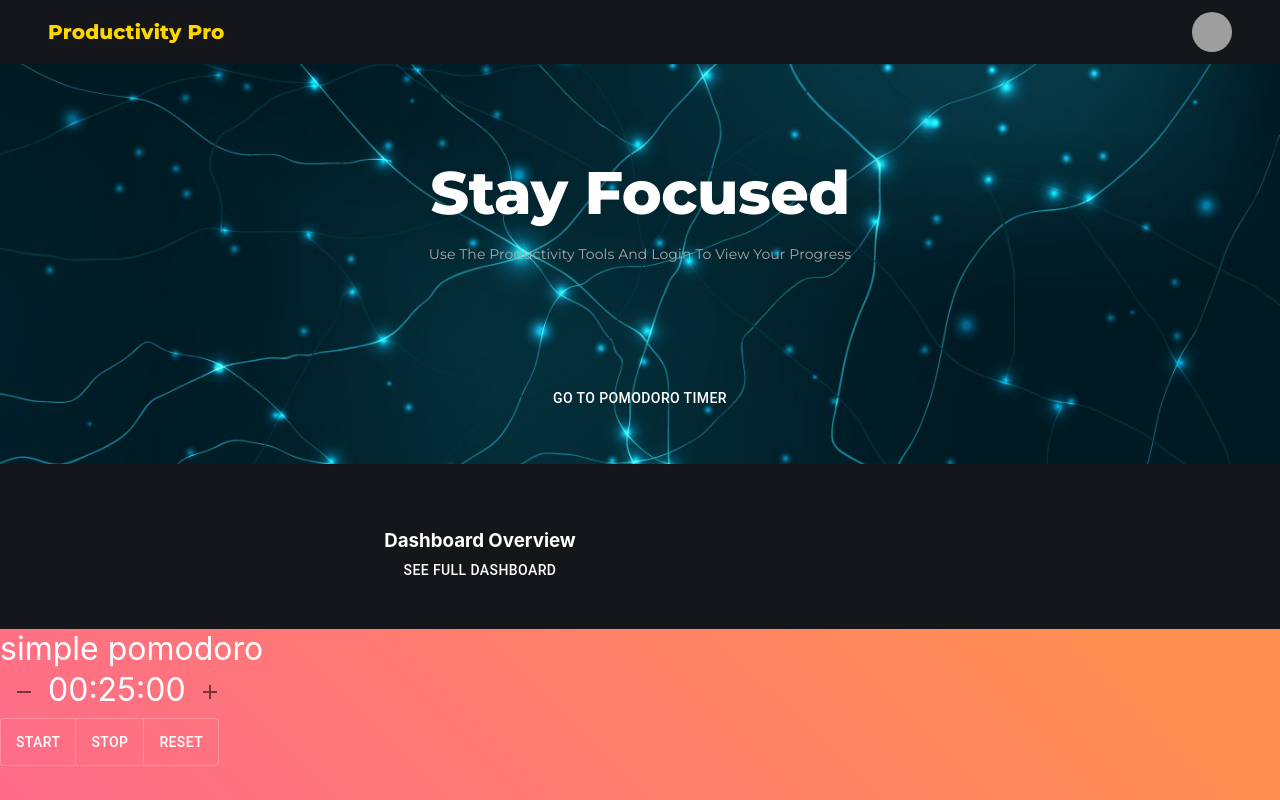
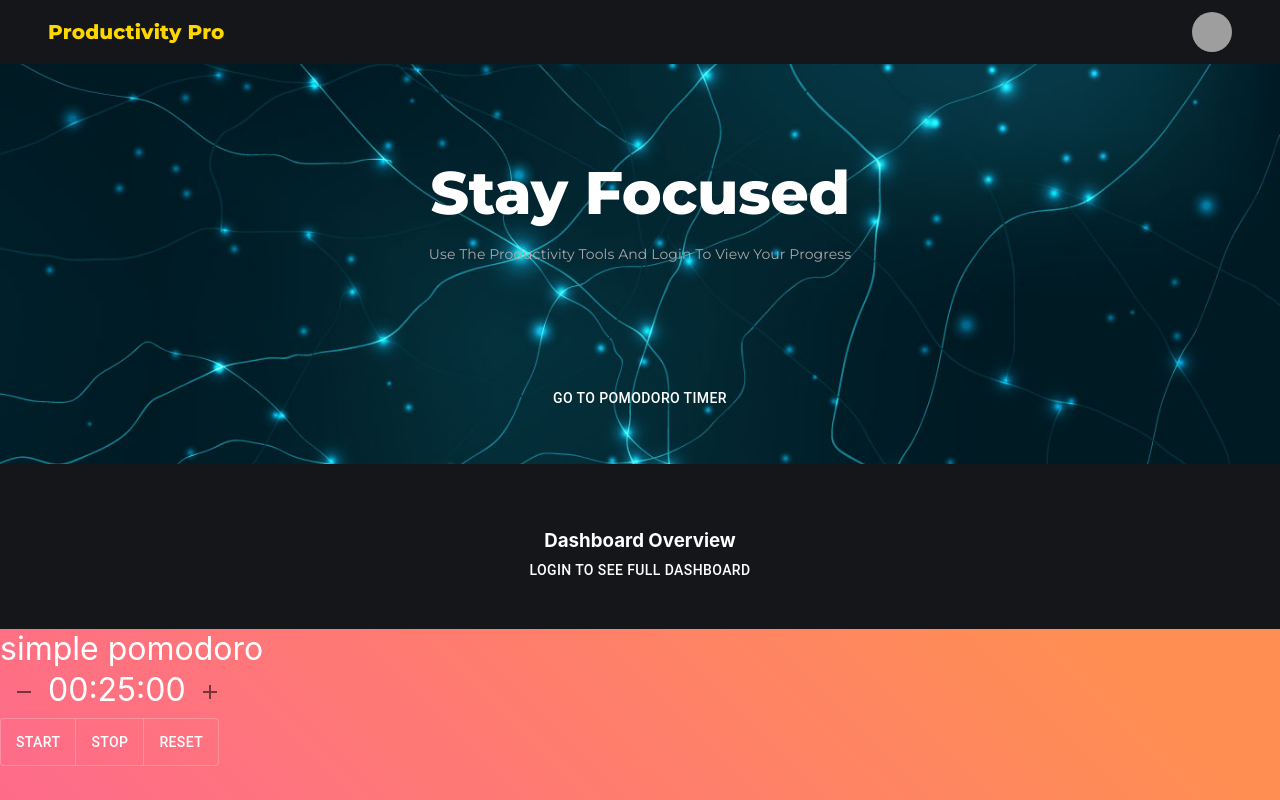
Before and after one commit to jalonghurst/productivity-manager, a React (Create React App) app: page / in a window 1280 px wide. Shown: the top 800 px of the page. Built offline with nearby package versions, Linux system fonts and the light colour scheme; grey boxes are pictures that could not be loaded.

Commit message:
Moved dashboard buttons to center

```diff
--- a/src/Pages/DashboardOverview.js
+++ b/src/Pages/DashboardOverview.js
@@ -8,13 +8,14 @@ import {
 const DashboardOverview = () => {
   const useStyles = makeStyles((theme) => ({
     container: {
-      width: "75%",
+      width: "100%",
       display: "flex",
       flexDirection: "column",
       alignItems: "center",
-      justifyContent: "center",
+      justifyContent: "space-around",
       marginTop: 25,
       padding: 40,
+      textAlign: "center",
       [theme.breakpoints.down("md")]: {
         width: "100%",
         marginTop: 0,
@@ -40,7 +41,7 @@ const DashboardOverview = () => {
     <ThemeProvider theme={darkTheme}>
       <div className={classes.container}>
       <h3>Dashboard Overview</h3>
-      <Button>See full dashboard</Button>
+      <Button>Login to See full dashboard</Button>
       </div>
     </ThemeProvider>
   );
```
